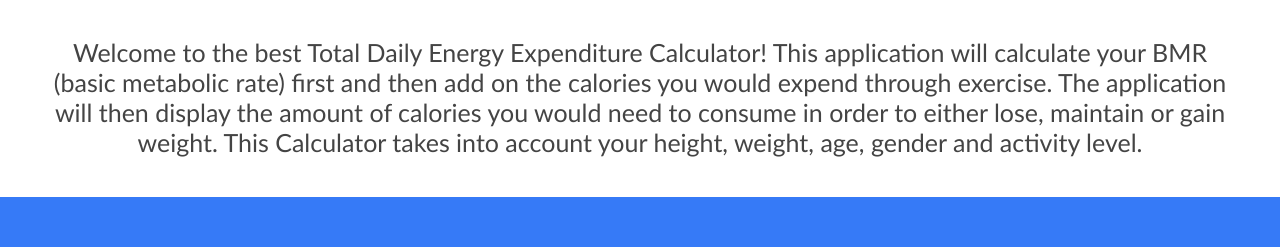
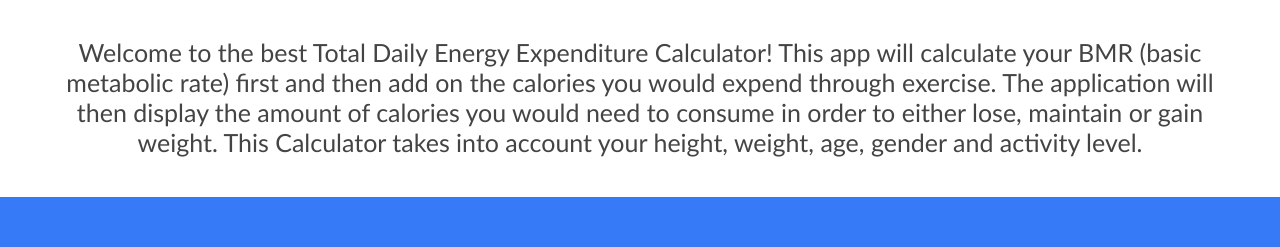
Before and after one commit to leightoncoughlin/calorie-calculator, a plain HTML site: page index.html in a window 1280 px wide. Shown: the part 95-342 px from the top of the page. Drawn offline with Linux system fonts and the light colour scheme.

Commit message:
update git test

```diff
--- a/index.html
+++ b/index.html
@@ -19,7 +19,7 @@
           <img src="images/logo.png" alt="logo" class="header-logo" />
           <p>
             Welcome to the best Total Daily Energy Expenditure Calculator! This
-            application will calculate your BMR (basic metabolic rate) first and
+            app will calculate your BMR (basic metabolic rate) first and
             then add on the calories you would expend through exercise. The
             application will then display the amount of calories you would need
             to consume in order to either lose, maintain or gain weight. This
```
